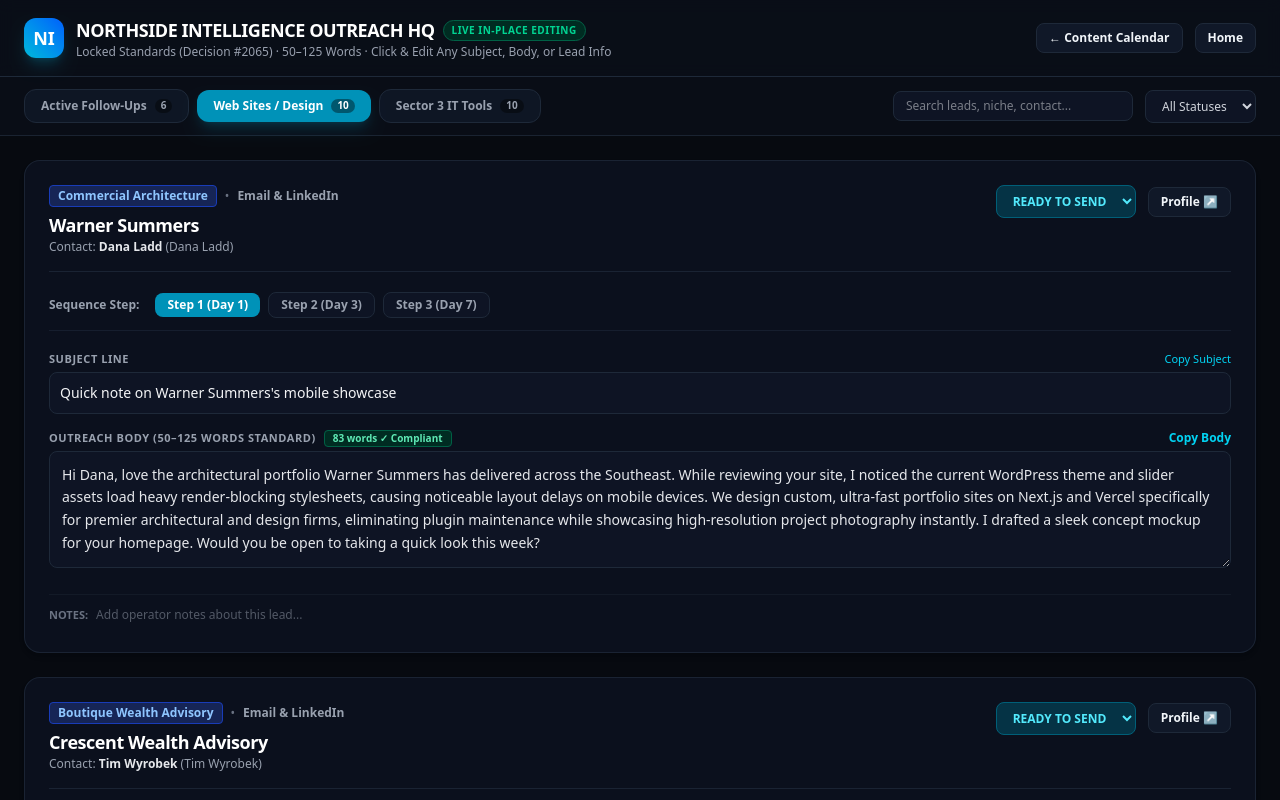
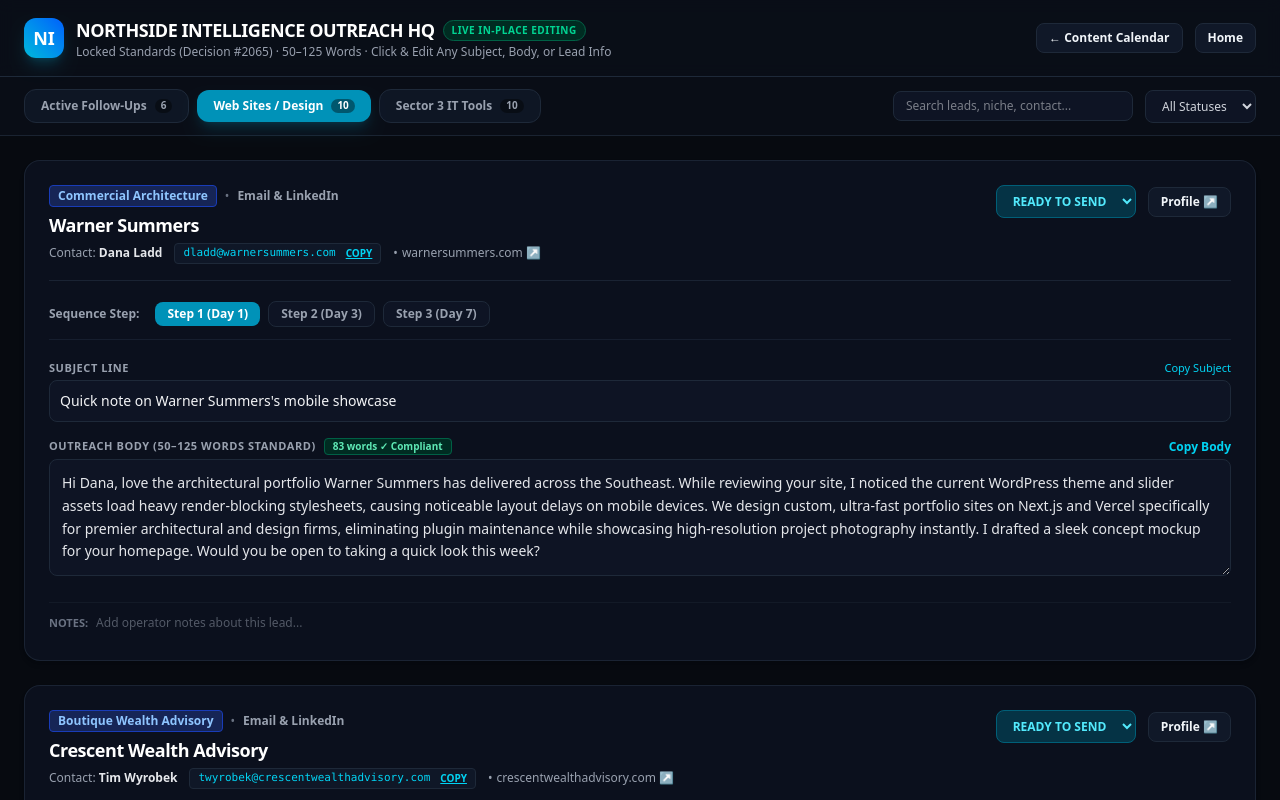
Before and after one commit to northsideventuresllc-sketch/northsideventuresgroup, a Next.js app: page /ni-outreach in a window 1280 px wide. Shown: the top 800 px of the page. Built offline with nearby package versions, Linux system fonts and the light colour scheme.

Commit message:
feat(ni-outreach): populate 10 verified web design leads and bump cache to v2

```diff
--- a/src/app/ni-outreach/page.tsx
+++ b/src/app/ni-outreach/page.tsx
@@ -264,9 +264,35 @@
                     <h2 className="font-extrabold text-lg text-white tracking-tight">
                       {lead.business || lead.company || "Prospective Partner"}
                     </h2>
-                    <p className="text-xs text-gray-400">
-                      Contact: <span className="text-gray-200 font-semibold">{lead.name || lead.contact || "Team"}</span> ({lead.contact || lead.email || "No direct email"})
-                    </p>
+                    <div className="flex flex-wrap items-center gap-x-3 gap-y-1 text-xs text-gray-400 mt-1">
+                      <p>
+                        Contact: <span className="text-gray-200 font-semibold">{lead.name || lead.contact || "Team"}</span>
+                      </p>
+                      {lead.email && (
+                        <div className="flex items-center gap-1.5 bg-gray-900/90 px-2 py-0.5 rounded border border-gray-800">
+                          <span className="text-cyan-400 font-mono text-[11px] font-medium">{lead.email}</span>
+                          <button
+                            onClick={() => copyToClipboard(lead.email || "", `${lead.id}-email`)}
+                            className="text-[10px] uppercase font-bold text-cyan-400 hover:text-cyan-300 ml-1 underline"
+                          >
+                            {copiedId === `${lead.id}-email` ? "✓ Copied" : "Copy"}
+                          </button>
+                        </div>
+                      )}
+                      {lead.website && (
+                        <div className="flex items-center gap-1 text-gray-400">
+                          <span>•</span>
+                          <a
+                            href={lead.website}
+                            target="_blank"
+                            rel="noreferrer"
+                            className="hover:text-white underline decoration-dotted"
+                          >
+                            {lead.website.replace("https://", "")} ↗
+                          </a>
+                        </div>
+                      )}
+                    </div>
                   </div>
 
                   <div className="flex items-center gap-3">
```
